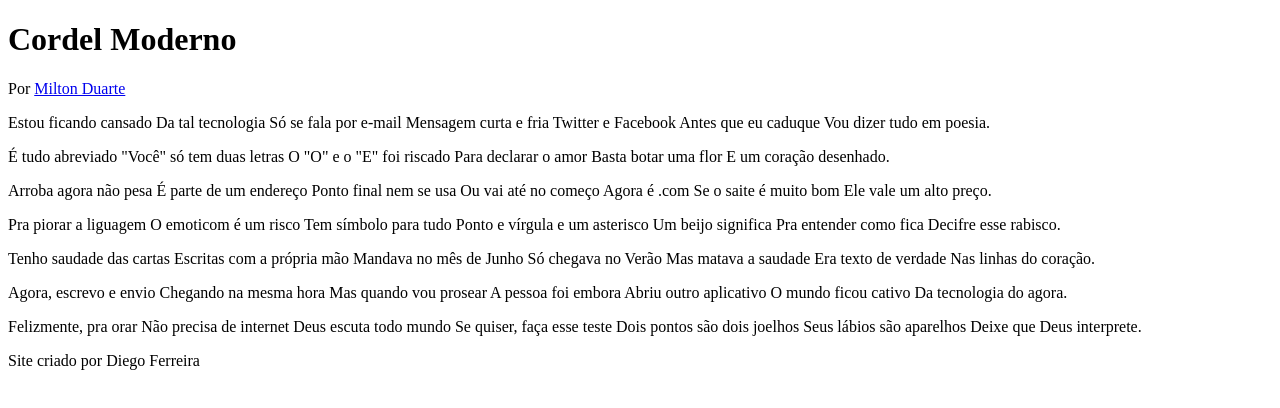
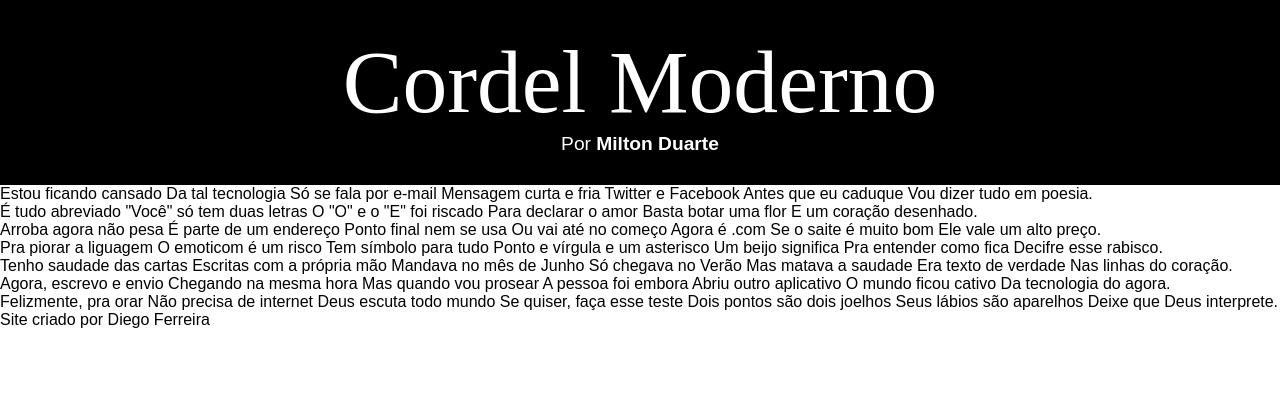
Before and after one commit to diegvn7/curso-em-video, a plain HTML site: page desafios/projeto-cordel/index.html in a window 1280 px wide. Drawn offline with Linux system fonts and the light colour scheme; a web font is replaced by a local one.

Commit message:
Finalizado a header

```diff
--- /dev/null
+++ b/desafios/projeto-cordel/fonts.css
@@ -0,0 +1,9 @@
+@import url('https://fonts.googleapis.com/css2?family=Sigmar&display=swap');
+
+body {
+    font-family: Arial, Helvetica, sans-serif;
+}
+
+h1 {
+    font-family: 'sigmar';
+}
--- a/desafios/projeto cordel/index.html
+++ b/desafios/projeto-cordel/index.html
@@ -4,11 +4,14 @@
     <meta charset="UTF-8">
     <meta name="viewport" content="width=device-width, initial-scale=1.0">
     <title>Projeto Cordel</title>
+    <link rel="stylesheet" href="fonts.css">
+    <link rel="stylesheet" href="reset.css">
+    <link rel="stylesheet" href="style.css">
 </head>
 <body>
     <header>
         <h1>Cordel Moderno</h1>
-        <p>Por <a href="#">Milton Duarte</a></p>
+        <p>Por <a href="https://www.recantodasletras.com.br/poesias/3186743" target="_blank">Milton Duarte</a></p>
     </header>
 
     <main>
--- /dev/null
+++ b/desafios/projeto-cordel/reset.css
@@ -0,0 +1,4 @@
+* {
+    margin: 0;
+    padding: 0;
+}
--- /dev/null
+++ b/desafios/projeto-cordel/style.css
@@ -0,0 +1,27 @@
+header {
+    background-color: black;
+    max-height: 200px;
+    text-align: center;
+    padding: 30px;
+}
+
+h1 {
+    font-weight: lighter;
+    color: white;
+    font-size: 7vw
+}
+
+header > p {
+    color: white;
+    font-size: larger;
+}
+
+header > p > a {
+    text-decoration: none;
+    font-weight: bold;
+    color: white;
+}
+
+header > p > a:hover {
+    text-decoration: underline;
+}
```
Also changed, not shown: desafios/projeto-cordel/imagens/background001.jpg (renamed from desafios/projeto cordel/imagens/background001.jpg), desafios/projeto-cordel/imagens/background002.jpg (renamed from desafios/projeto cordel/imagens/background002.jpg).
